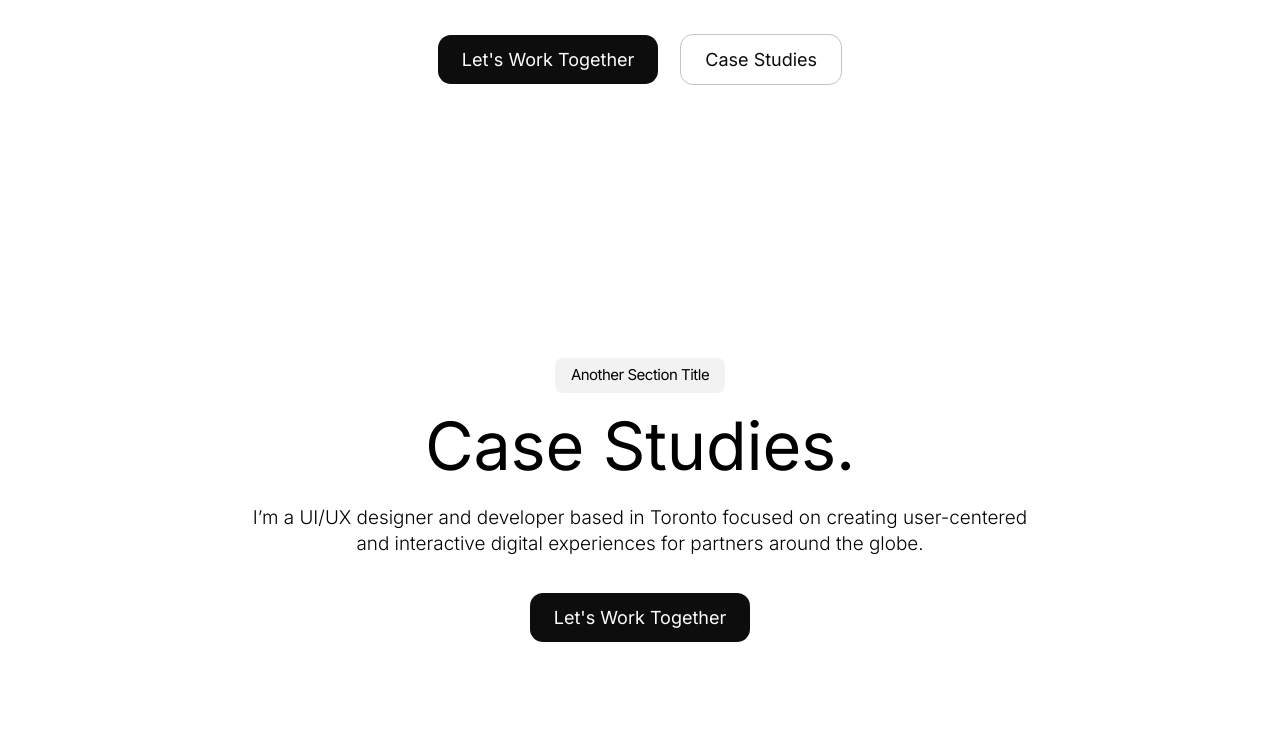
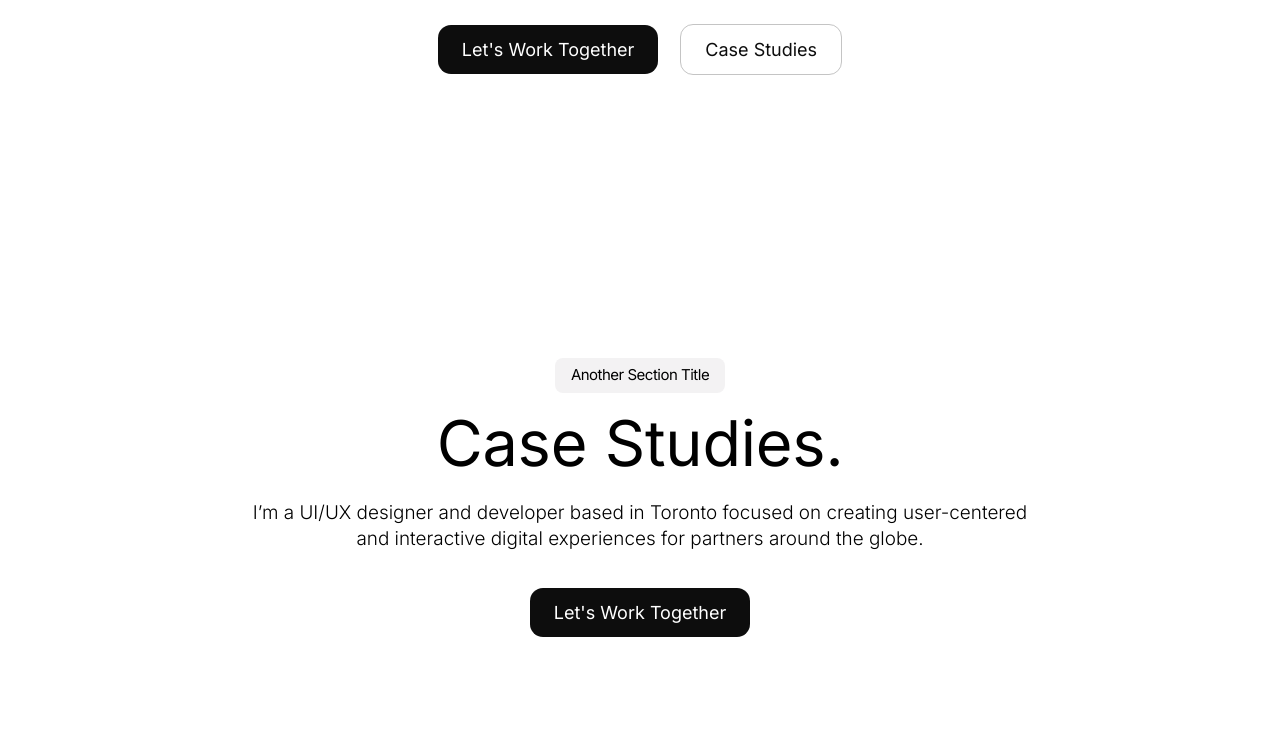
Before and after one commit to rmrosales/desn3036-dp1, a plain HTML site: page index.html in a window 1280 px wide. Shown: the part 466-1199 px from the top of the page. Drawn offline with Linux system fonts and the light colour scheme.

Commit message:
Added fonts for testing

```diff
--- a/css/style.css
+++ b/css/style.css
@@ -34,6 +34,12 @@
     --transition-duration: .3s;
     --scale: 1;
     --scale-hover: 1.02;
+}
+
+@font-face {
+    font-family: "Gesit-Regular";
+    src:
+        url("/fonts/Geist-Regular.ttf") format("truetype")
 }
 
 html {
@@ -217,7 +223,7 @@ header {
 }
 
 .banner-block h1 {
-    font-size: 3.7em;
+    font-size: 3.5em;
     font-style: normal;
     font-weight: 400;
     line-height: normal;
```
Also changed, not shown: fonts/Geist-Regular.ttf (added), fonts/GeistMono-Light.ttf (added).
